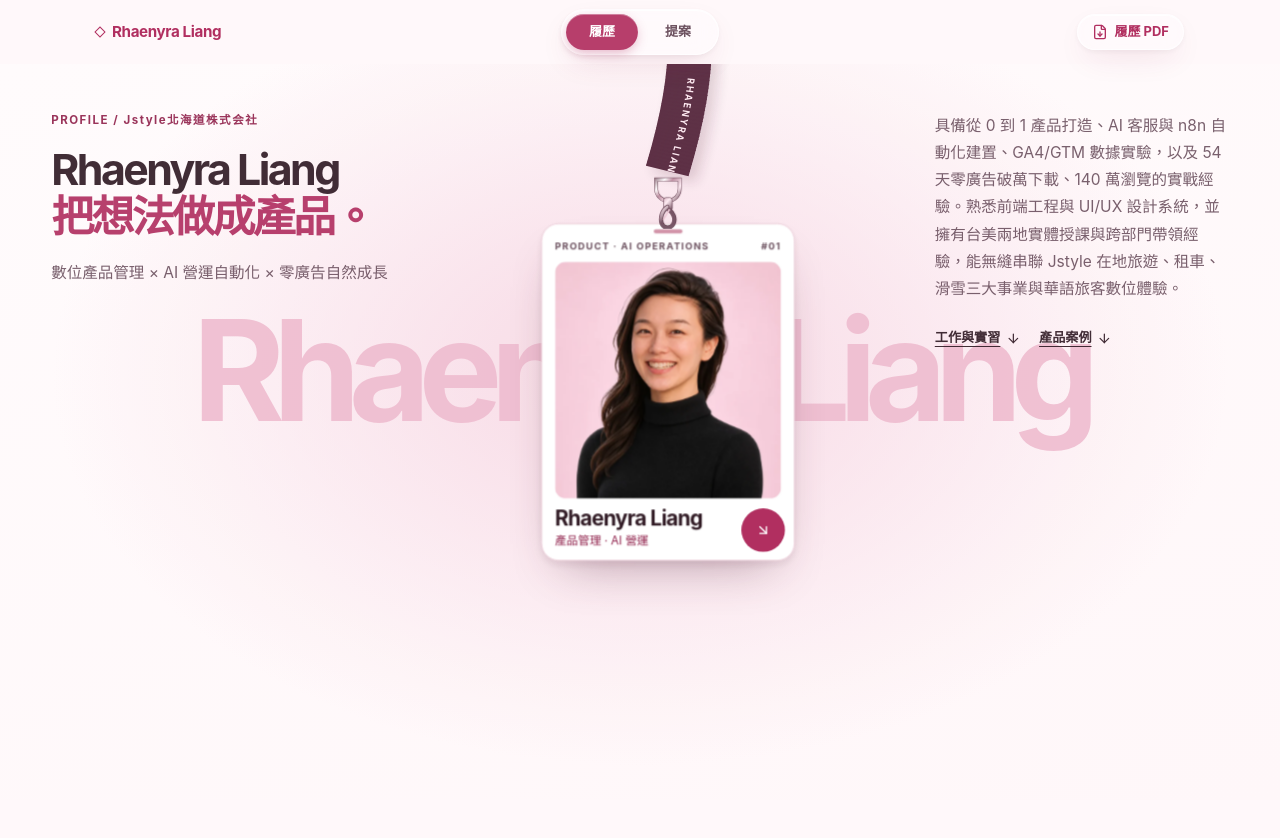
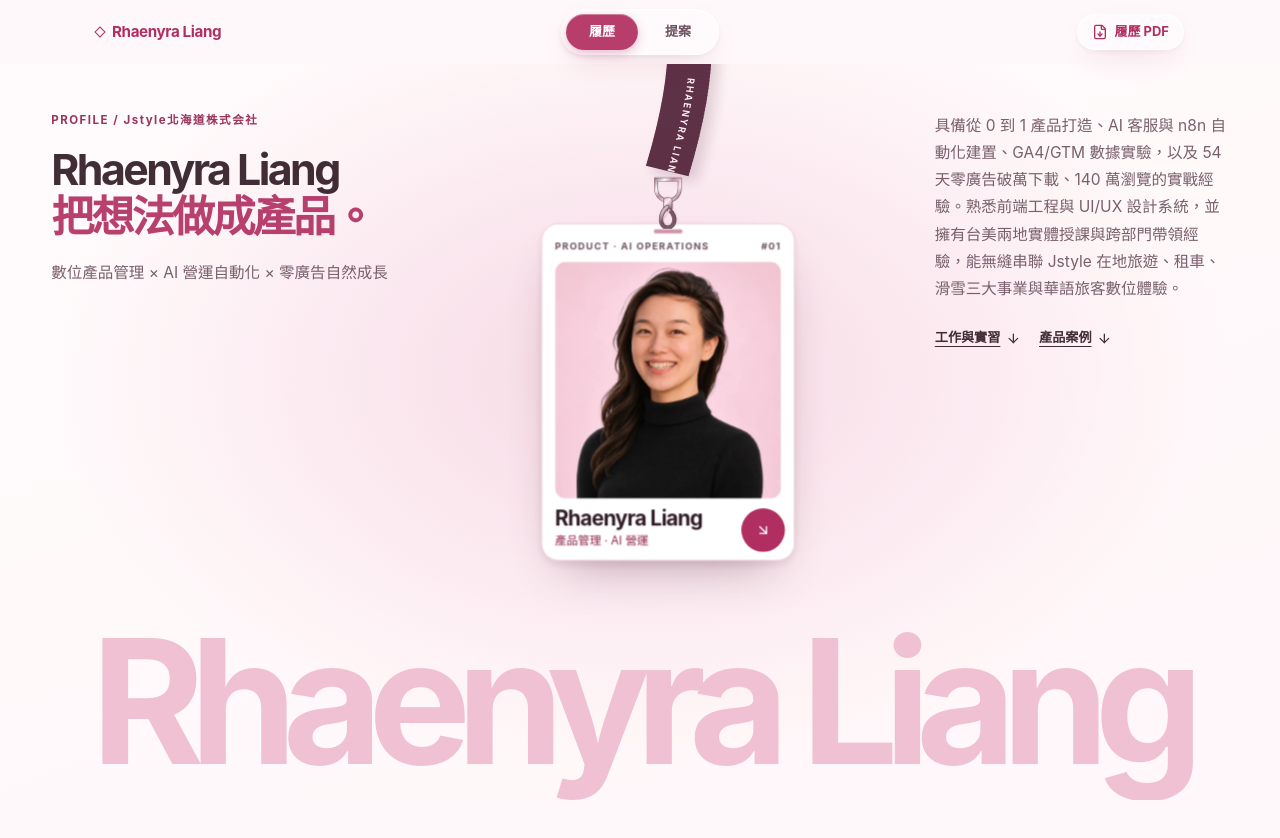
Before and after one commit to tieming-yang/rhaenyra, a Next.js app: page / in a window 1280 px wide. Shown: the top 838 px of the page. Built offline with nearby package versions, Linux system fonts and the light colour scheme.

Commit message:
fix(hero): restore original desktop watermark position and keep behind badge on mobile

```diff
--- a/src/app/resume-showcase.css
+++ b/src/app/resume-showcase.css
@@ -131,21 +131,15 @@
 }
 
 .resume-cover-mark {
-  grid-column: 1;
-  grid-row: 2;
-  align-self: center;
-  justify-self: center;
-  z-index: 0;
-  width: 100%;
-  max-width: 100%;
-  min-width: 0;
-  overflow-x: clip;
-  translate: 0 8%;
+  position: absolute;
+  z-index: -1;
+  right: var(--resume-gutter);
+  bottom: 0.12em;
+  left: var(--resume-gutter);
   color: #efbdd0;
-  opacity: 0.64;
-  font-size: clamp(1.75rem, 11vw, 10.5rem);
+  font-size: clamp(3rem, 13.5vw, 14rem);
   font-weight: 720;
-  line-height: 1.18;
+  line-height: 0.89;
   letter-spacing: -0.085em;
   white-space: nowrap;
   text-align: center;
@@ -188,15 +182,6 @@
     grid-column: 2;
     grid-row: 1;
     margin-top: 0;
-  }
-
-  .resume-cover-mark {
-    grid-column: 1 / -1;
-    grid-row: 1;
-    align-self: start;
-    margin-top: calc(clamp(32rem, 66svh, 38rem) * 0.58 - 0.59em);
-    translate: none;
-    opacity: 1;
   }
 }
 
@@ -1168,6 +1153,23 @@
 }
 
 @media (width < 48rem) {
+  .resume-cover-mark {
+    position: static;
+    grid-column: 1;
+    grid-row: 2;
+    align-self: center;
+    justify-self: center;
+    z-index: 0;
+    width: 100%;
+    max-width: 100%;
+    min-width: 0;
+    overflow-x: clip;
+    translate: 0 8%;
+    opacity: 0.64;
+    font-size: clamp(1.75rem, 11vw, 4.5rem);
+    line-height: 1.18;
+  }
+
   .resume-badge-field {
     height: clamp(25rem, 106vw, 29rem);
     max-width: 25rem;
```
